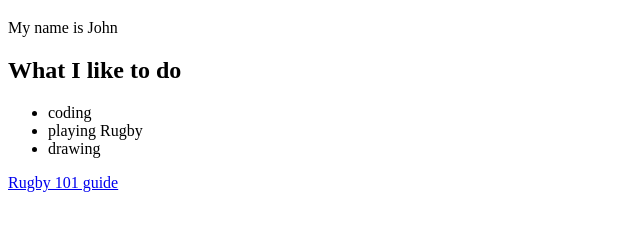
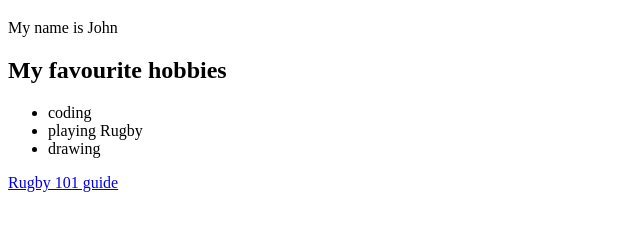
Before and after one commit to thabomapedi1/frontend-journey, a plain HTML site: page week-01/day-03/index.html in a window 1280 px wide. Shown: the part 61-292 px from the top of the page, without its empty margins (0-640 px from the left). Drawn offline with Linux system fonts and the light colour scheme.

Commit message:
update h2 heading text

```diff
--- a/week-01/day-03/index.html
+++ b/week-01/day-03/index.html
@@ -8,7 +8,7 @@
     <h1>Hello, Everybody</h1>
     <p>My name is John</p>
 
-    <h2>What I like to do</h2>
+    <h2>My favourite hobbies</h2>
     <ul>
      <li>coding</li>
      <li>playing Rugby</li>
```
